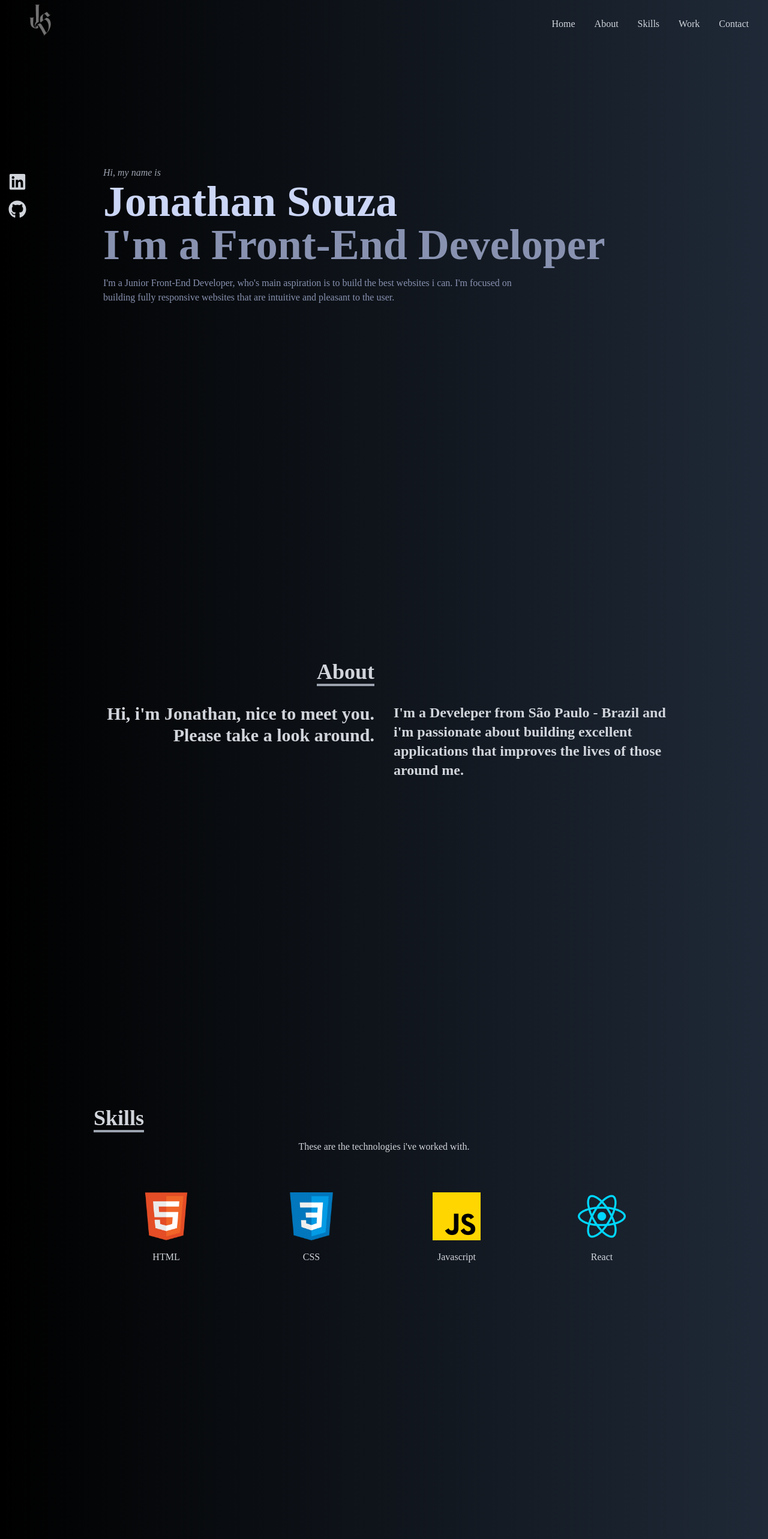
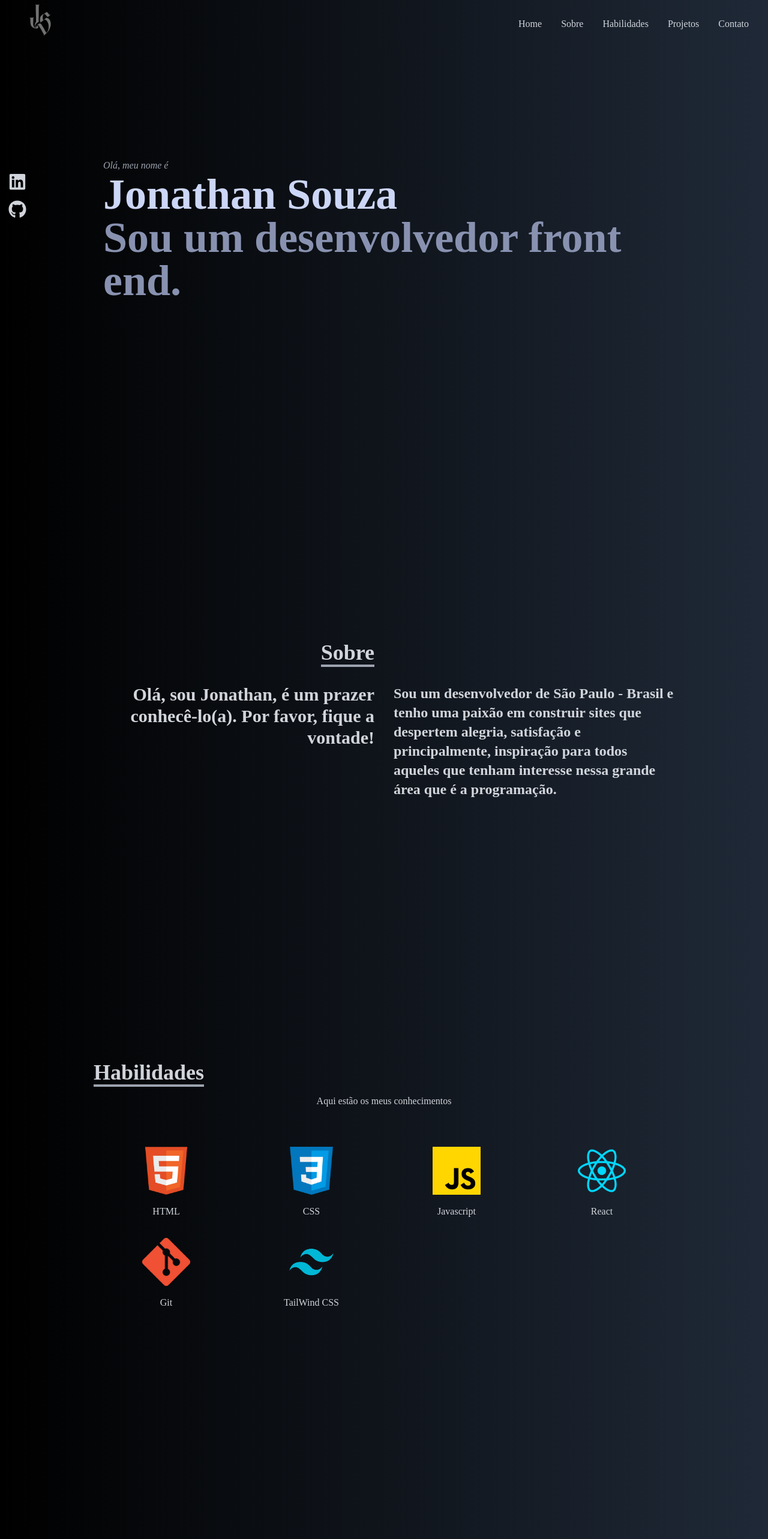
Before and after one commit to johnnysza/johnszadev, a React (Create React App) app in the folder johnszadev/: page / in a window 1280 px wide. Shown: the top 2566 px of the page at 60% size. Built offline with nearby package versions, Linux system fonts and the light colour scheme.

Commit message:
feat: adicionado novas tecnologias

```diff
--- a/johnszadev/src/components/About/index.jsx
+++ b/johnszadev/src/components/About/index.jsx
@@ -1,4 +1,5 @@
 import React from "react";
+// import DevPhoto from "../../assets/photo.jpeg";
 
 const About = () => {
   return (
@@ -10,23 +11,28 @@ const About = () => {
         <div className="max-w=[1000px] w-full grid grid-cols-2 gap-8">
           <div className="sm:text-right pb-8 pl-4">
             <p className="text-4xl font-bold inline border-b-4 border-gray-400">
-              About
+              Sobre
             </p>
           </div>
         </div>
         <div className="max-w-[1000px] w-full grid sm:grid-cols-2 gap-8 px-4">
           <div className="sm:text-right text-3xl font-bold">
             <p>
-              Hi, i'm Jonathan, nice to meet you. Please take a look around.
+              Olá, sou Jonathan, é um prazer conhecê-lo(a). Por favor, fique a
+              vontade!
             </p>
           </div>
           <div className="text-2xl font-bold">
             <p>
-              I'm a Develeper from São Paulo - Brazil and i'm passionate about
-              building excellent applications that improves the lives of those
-              around me.
+              Sou um desenvolvedor de São Paulo - Brasil e tenho uma paixão em
+              construir sites que despertem alegria, satisfação e
+              principalmente, inspiração para todos aqueles que tenham interesse
+              nessa grande área que é a programação.
             </p>
           </div>
+          {/* <div className="">
+            <img className="w-20 mx-auto my-4 " src={DevPhoto} alt="" />
+          </div> */}
         </div>
       </div>
     </div>
--- a/johnszadev/src/components/Home/index.jsx
+++ b/johnszadev/src/components/Home/index.jsx
@@ -8,18 +8,14 @@ const Home = () => {
     >
       {/* Container */}
       <div className="max-w-[1000px] mx-auto px-8 flex flex-col justify-center h-full">
-        <p className="text-gray-400 italic">Hi, my name is</p>
+        <p className="text-gray-400 italic">Olá, meu nome é</p>
         <h1 className="text-4xl sm:text-7xl font-bold text-[#ccd6f6]">
           Jonathan Souza
         </h1>
         <h2 className="text-4xl sm:text-7xl font-bold text-[#8892b0]">
-          I'm a Front-End Developer
+          Sou um desenvolvedor front end.
         </h2>
-        <p className="text-[#8892b0] py-4 max-w-[700px]">
-          I'm a Junior Front-End Developer, who's main aspiration is to build
-          the best websites i can. I'm focused on building fully responsive
-          websites that are intuitive and pleasant to the user.
-        </p>
+        <p className="text-[#8892b0] py-4 max-w-[700px]"></p>
       </div>
     </div>
   );
--- a/johnszadev/src/components/Menu/index.jsx
+++ b/johnszadev/src/components/Menu/index.jsx
@@ -24,22 +24,22 @@ const Menu = () => {
         </li>
         <li>
           <Link to="about" smooth={true} duration={500}>
-            About
+            Sobre
           </Link>
         </li>
         <li>
           <Link to="skills" smooth={true} duration={500}>
-            Skills
+            Habilidades
           </Link>
         </li>
         <li>
           <Link to="work" smooth={true} duration={500}>
-            Work
+            Projetos
           </Link>
         </li>
         <li>
           <Link to="contact" smooth={true} duration={500}>
-            Contact
+            Contato
           </Link>
         </li>
       </ul>
@@ -64,22 +64,22 @@ const Menu = () => {
         </li>
         <li className="py-6 text-4xl">
           <Link onClick={handleClick} to="about" smooth={true} duration={500}>
-            About
+            Sobre
           </Link>
         </li>
         <li className="py-6 text-4xl">
           <Link onClick={handleClick} to="skills" smooth={true} duration={500}>
-            Skills
+            Habilidades
           </Link>
         </li>
         <li className="py-6 text-4xl">
           <Link onClick={handleClick} to="work" smooth={true} duration={500}>
-            Work
+            Projetos
           </Link>
         </li>
         <li className="py-6 text-4xl">
           <Link onClick={handleClick} to="contact" smooth={true} duration={500}>
-            Contact
+            Contato
           </Link>
         </li>
       </ul>
--- a/johnszadev/src/components/Skills/index.jsx
+++ b/johnszadev/src/components/Skills/index.jsx
@@ -1,42 +1,63 @@
-import React from 'react'
-import HTML from '../../assets/html.png'
-import CSS from '../../assets/css.png'
-import Javascript from '../../assets/javascript.png'
-import ReactImage from '../../assets/react.png'
-
+import React from "react";
+import HTML from "../../assets/html.png";
+import CSS from "../../assets/css.png";
+import Javascript from "../../assets/javascript.png";
+import ReactImage from "../../assets/react.png";
+import GitImg from "../../assets/Git.png";
+import TailWind from "../../assets/Tailwind_CSS_Logo.png";
 
 const Skills = () => {
   return (
-    <div name='skills' className='w-full h-screen bg-gradient-to-r from-black to-gray-800 text-gray-300 '>
+    <div
+      name="skills"
+      className="w-full h-screen bg-gradient-to-r from-black to-gray-800 text-gray-300 "
+    >
       {/* Container */}
-        <div className='max-w-[1000px] mx-auto p-4 flex flex-col justify-center w-full h-full'>
+      <div className="max-w-[1000px] mx-auto p-4 flex flex-col justify-center w-full h-full">
         <div>
-                <p className='text-4xl inline font-bold border-b-4 border-gray-400'>Skills</p>
-                <p className='py-4 text-center'>These are the technologies i've worked with.</p>
+          <p className="text-4xl inline font-bold border-b-4 border-gray-400">
+            Habilidades
+          </p>
+          <p className="py-4 text-center">Aqui estão os meus conhecimentos</p>
         </div>
 
-            <div className='w-full grid grid-cols-2 sm:grid-cols-4 text-center py-8 '>
-                <div className='hover:scale-110 duration-500'>
-                <img className='w-20 mx-auto my-4' src={HTML} alt="HTML icon" />
-                <p className='my-4'>HTML</p>
+        <div className="w-full grid grid-cols-2 sm:grid-cols-4 text-center py-8 ">
+          <div className="hover:scale-110 duration-500">
+            <img className="w-20 mx-auto my-4" src={HTML} alt="HTML icon" />
+            <p className="my-4">HTML</p>
           </div>
-                <div className='hover:scale-110 duration-500'>
-                <img className='w-20 mx-auto my-4' src={CSS} alt="CSS icon" />
-                <p className='my-4'>CSS</p>
+          <div className="hover:scale-110 duration-500">
+            <img className="w-20 mx-auto my-4" src={CSS} alt="CSS icon" />
+            <p className="my-4">CSS</p>
           </div>
-                <div className='hover:scale-110 duration-500'>
-                <img className='w-20 mx-auto my-4' src={Javascript} alt="JS icon" />
-                <p className='my-4'>Javascript</p>
+          <div className="hover:scale-110 duration-500">
+            <img className="w-20 mx-auto my-4" src={Javascript} alt="JS icon" />
+            <p className="my-4">Javascript</p>
           </div>
-                <div className='hover:scale-110 duration-500'>
-                <img className='w-20 mx-auto my-4' src={ReactImage} alt="React icon" />
-                <p className='my-4'>React</p>
+          <div className="hover:scale-110 duration-500">
+            <img
+              className="w-20 mx-auto my-4"
+              src={ReactImage}
+              alt="React icon"
+            />
+            <p className="my-4">React</p>
           </div>
-
+          <div className="hover:scale-110 duration-500">
+            <img className="w-20 mx-auto my-4" src={GitImg} alt="Git icon" />
+            <p className="my-4">Git</p>
+          </div>
+          <div className="hover:scale-110 duration-500">
+            <img
+              className="w-20 mx-auto my-4"
+              src={TailWind}
+              alt="TailWind icon"
+            />
+            <p className="my-4">TailWind CSS</p>
           </div>
         </div>
       </div>
-  )
-}
+    </div>
+  );
+};
 
-export default Skills
+export default Skills;
--- a/johnszadev/src/components/Work/index.jsx
+++ b/johnszadev/src/components/Work/index.jsx
@@ -9,9 +9,9 @@ const Work = () => {
       <div className="max-w-[1000px] mx-auto p-4 flex flex-col justify-center w-full h-full">
         <div className="pb-8">
           <p className="text-4xl font-bold inline border-b-4 border-gray-400 ">
-            Work
+            Projetos
           </p>
-          <p className="py-6">Check out some of my recent work</p>
+          <p className="py-6">Veja aqui alguns projetos que criei</p>
         </div>
 
         <div className="grid sm: grid-cols-2 md:grid-cols-3 gap-4">
@@ -21,8 +21,8 @@ const Work = () => {
                 Instant Weather
               </span>
               <span className="text-sm  pt-4 flex justify-center text-center">
-                A classic weather app, built with ReactJs, using the
-                OpenWeatherAPI, ContextAPI and styled with TailwindCSS.
+                Uma aplicação de previsão de tempo, feita em React, utilizando a
+                OpenWeatherAPI, ContextAPI e estilizado com TailWind CSS.
               </span>
               <div className="pt-4 flex justify-center text-center ">
                 <a
@@ -30,7 +30,7 @@ const Work = () => {
                   target="blank"
                 >
                   <button className="text-white border-2 hover:bg-gray-700 px-4 py-2 my-3 mx-1 flex items-center">
-                    Project
+                    Projeto
                   </button>
                 </a>
                 <a
@@ -50,8 +50,8 @@ const Work = () => {
                 Kenzie Shop
               </span>
               <span className="text-sm pt-4 flex justify-center text-center">
-                A basic e-commerce website, built with ReactJS, ContextAPI and
-                styled with Styled Components.
+                Um site de e-commerce, feito em React, ContextAPI e estilizado
+                com Styled Components.
               </span>
               <div className="pt-4 flex justify-center text-center ">
                 <a
@@ -79,8 +79,7 @@ const Work = () => {
                 Kenzie Burguer
               </span>
               <span className="text-sm  pt-6 flex justify-center text-center">
-                A fast food e-commerce, built with ReactJS, with a simple
-                stylization.
+                Um e-commerce de fast-food, feito em ReactJS.
               </span>
               <div className="pt-8 flex justify-center text-center ">
                 <a href="https://burguer-kenzie-tau.vercel.app" target="blank">
```
Also changed, not shown: johnszadev/src/assets/Git.png (added), johnszadev/src/assets/Tailwind_CSS_Logo.png (added). Lines whose indentation alone changed are shown as unchanged.
